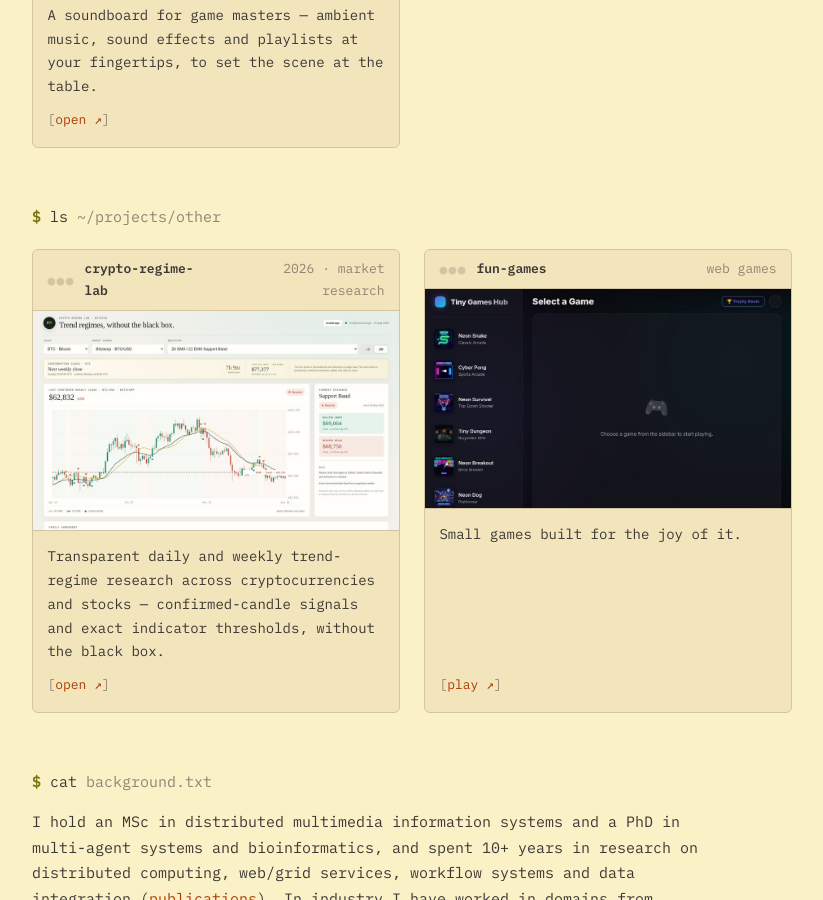
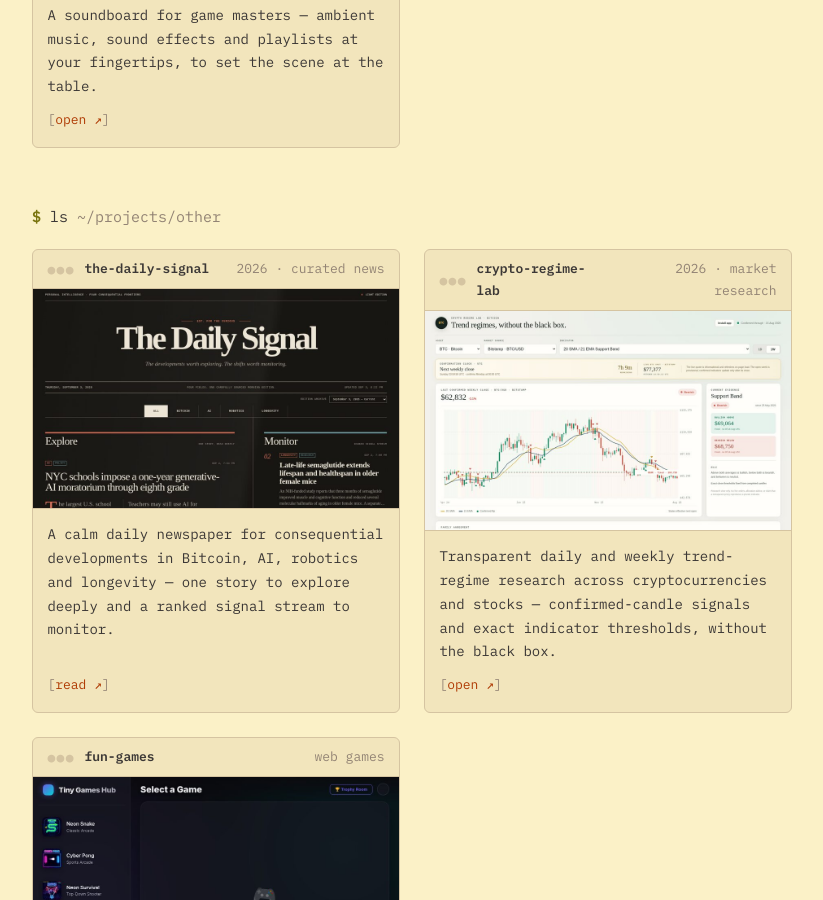
Before and after one commit to karask/karask.github.io, a Jekyll site: the page built from index.html, in a window 1280 px wide and 900 px high, scrolled down 2791 px. Shown: the whole window, without its empty margins (228-1051 px from the left). Built offline with Jekyll 4.4.1, drawn with Linux system fonts in a browser that asks for light colours.

Commit message:
added my newspaper project

```diff
--- a/index.html
+++ b/index.html
@@ -189,6 +189,25 @@
     <article class="pane">
       <div class="pane-title">
         <span class="dots" aria-hidden="true">&#9679;&#9679;&#9679;</span>
+        <a class="name" href="https://kkarasavvas.com/my-newspaper/">the-daily-signal</a>
+        <span class="meta">2026 · curated news</span>
+      </div>
+      <img src="/img/projects/the-daily-signal.jpg" alt="The Daily Signal — a curated newspaper covering Bitcoin, AI, robotics and longevity" loading="lazy">
+      <div class="pane-body">
+        <p>
+          A calm daily newspaper for consequential developments in Bitcoin, AI,
+          robotics and longevity — one story to explore deeply and a ranked signal
+          stream to monitor.
+        </p>
+        <p class="links">
+          <a href="https://kkarasavvas.com/my-newspaper/">read &#8599;</a>
+        </p>
+      </div>
+    </article>
+
+    <article class="pane">
+      <div class="pane-title">
+        <span class="dots" aria-hidden="true">&#9679;&#9679;&#9679;</span>
         <a class="name" href="https://bitcoin-trend-indicators.pages.dev/">crypto-regime-lab</a>
         <span class="meta">2026 · market research</span>
       </div>
```
Also changed, not shown: img/projects/the-daily-signal.jpg (added).
